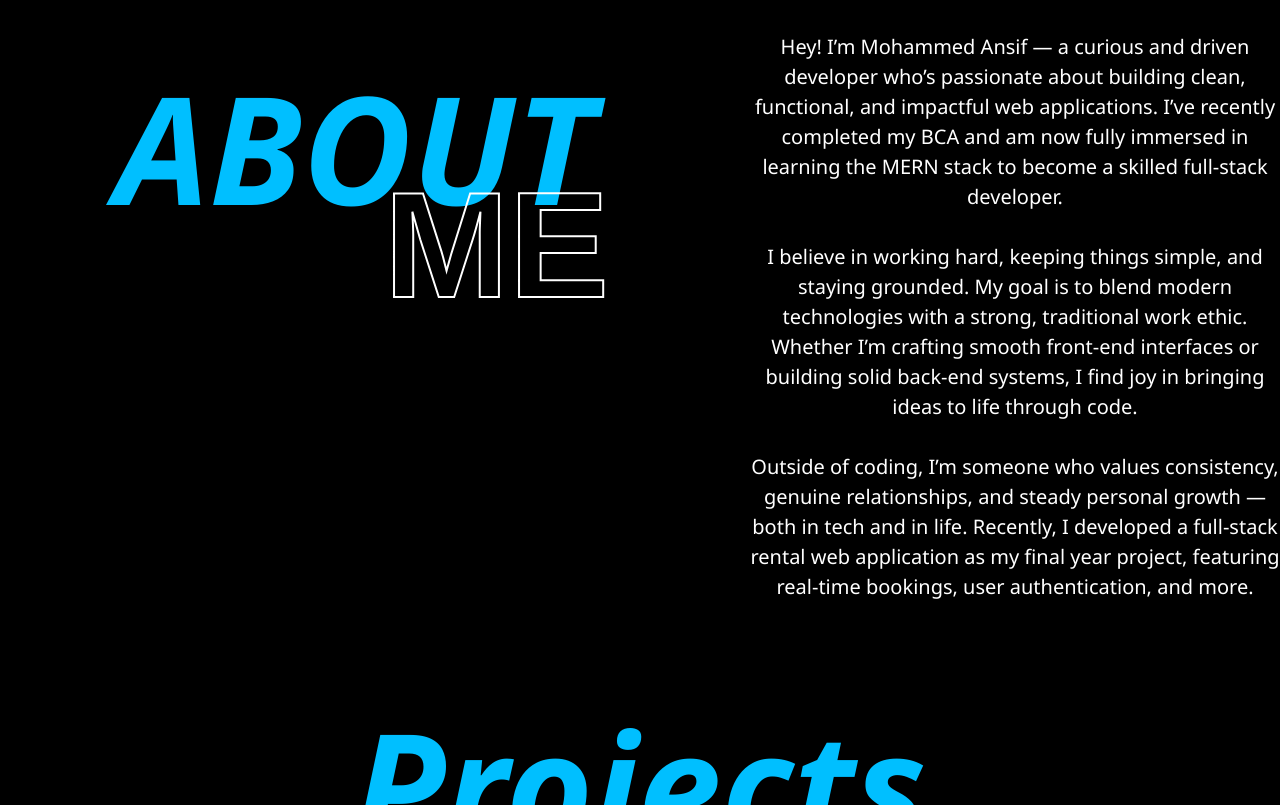
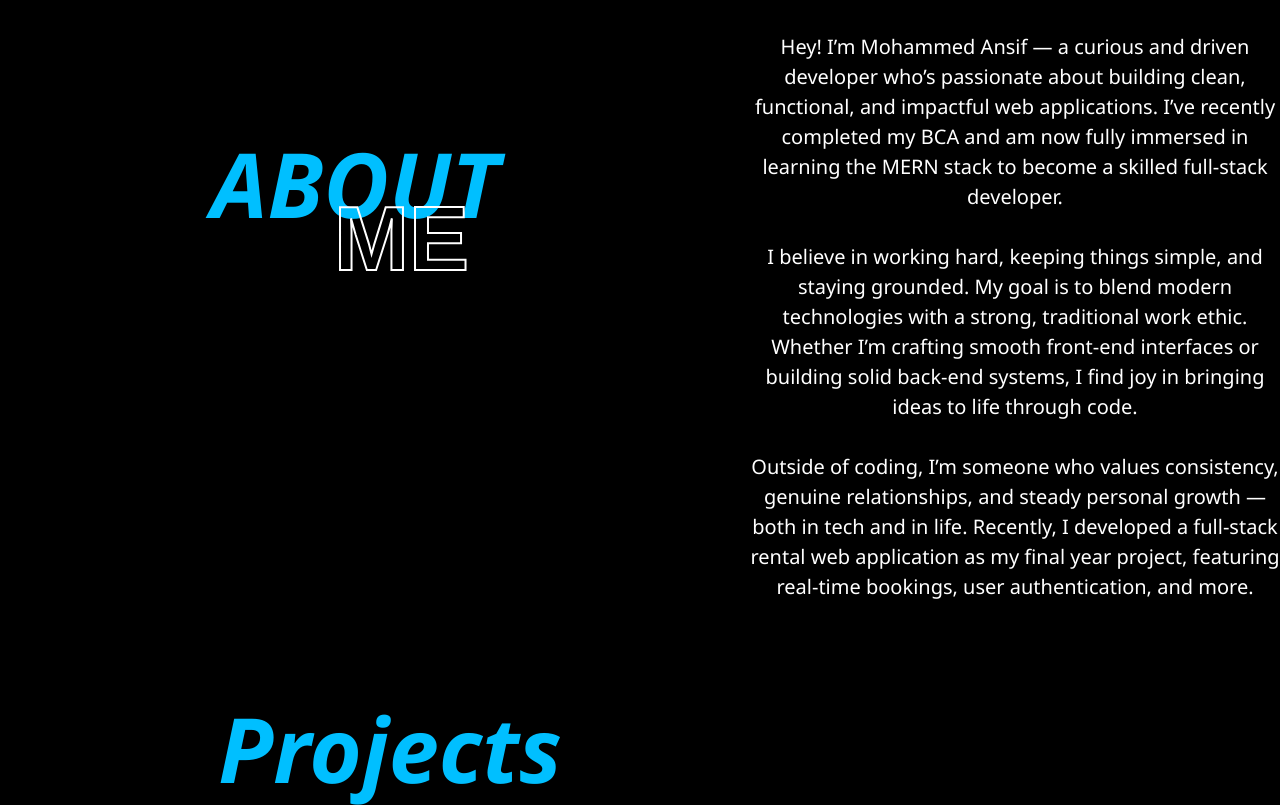
Before and after one commit to ansifmk/portfolio, a plain HTML site: page index.html in a window 1280 px wide. Shown: the part 620-1425 px from the top of the page. Drawn offline with nearby package versions, Linux system fonts and the light colour scheme.

Commit message:
first commit

```diff
--- a/index.css
+++ b/index.css
@@ -40,7 +40,7 @@ body{
     color: white;
 }
 .about{
-    font-size: 150px;
+    font-size: 90px;
       font-weight: bold;
     color: #00bfff;
     position: relative;
@@ -49,13 +49,13 @@ body{
 }
  .me {
       position: relative;
-      font-size: 150px;
+      font-size: 90px;
       font-weight: bold;
       color:transparent;
       font-family: Arial, sans-serif;
       position: relative;
-      top: -80px;
-      left:290px;
+      top: -50px;
+      left:240px;
       z-index: 5;
     }
 
@@ -86,8 +86,9 @@ body{
     color: #00bfff;
     position: relative;
     top: 80px;
+    left: -250px;
     font-weight: bold;
-    font-size: 150px;
+    font-size: 90px;
     font-style: italic;
 }
 #img-1{
@@ -139,8 +140,9 @@ button{
       color: #00bfff;
     position: relative;
     top: 200px;
+    left: -350px;
     font-weight: bold;
-    font-size: 150px;
+    font-size: 90px;
     font-style: italic;
 }
 
```
